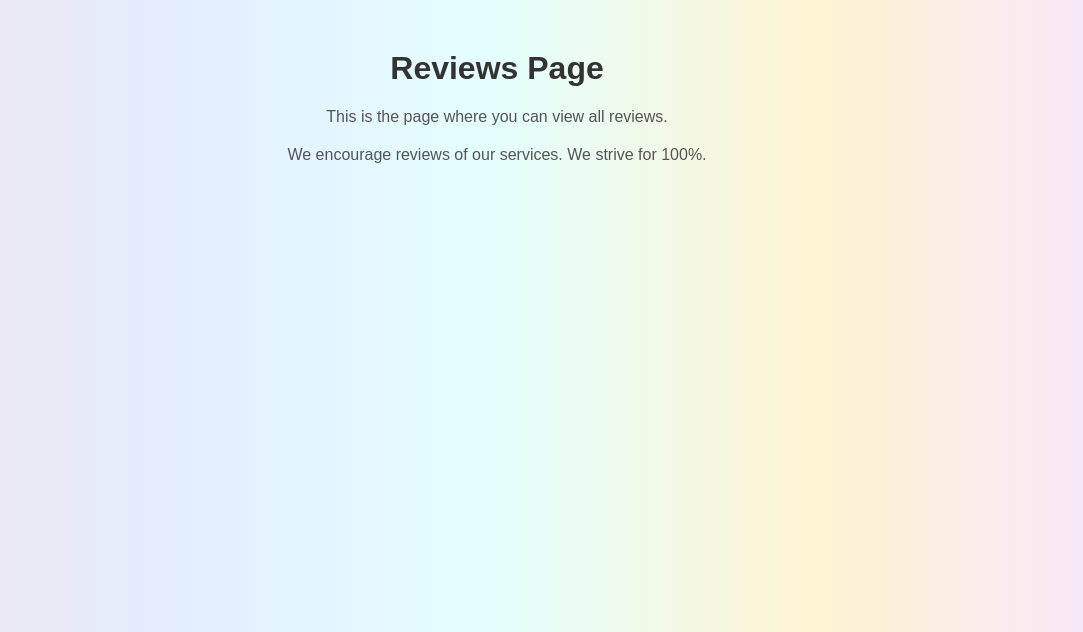
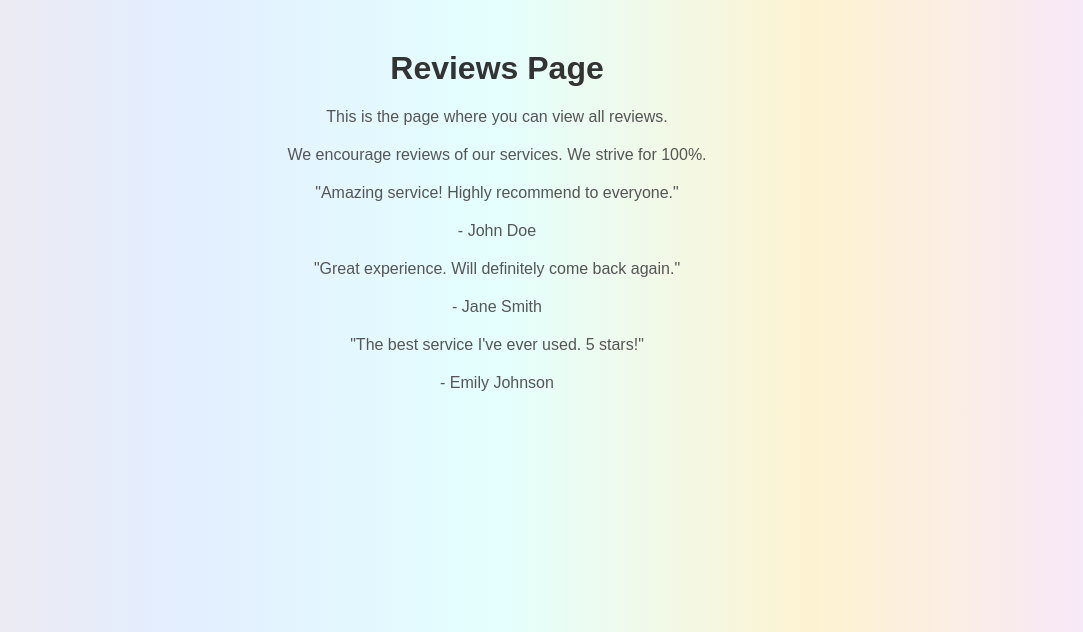
Before and after one commit to fvirani786/FaridCleaners1, a Node server app: page /review in a window 1280 px wide. Shown: the top 632 px of the page, without its empty margins (143-1226 px from the left). Run offline with Node 20, Linux system fonts and the light colour scheme; data that the repository does not hold is empty; some libraries are stand-ins or nearby versions.

Commit message:
feat:review changes

```diff
--- a/views/review/review.ejs
+++ b/views/review/review.ejs
@@ -5,28 +5,25 @@
     <meta name="viewport" content="width=device-width, initial-scale=1.0">
     <title>Reviews Page</title>
     <link rel="stylesheet" href="/rev.css">
-
 </head>
 <body>
     <h1>Reviews Page</h1>
     <p>This is the page where you can view all reviews.</p>
     <p>We encourage reviews of our services. We strive for 100%.</p>
 
+    <div class="reviews-container">
+        <div class="review-box">
+            <p class="review-text">"Amazing service! Highly recommend to everyone."</p>
+            <p class="review-author">- John Doe</p>
+        </div>
+        <div class="review-box">
+            <p class="review-text">"Great experience. Will definitely come back again."</p>
+            <p class="review-author">- Jane Smith</p>
+        </div>
+        <div class="review-box">
+            <p class="review-text">"The best service I've ever used. 5 stars!"</p>
+            <p class="review-author">- Emily Johnson</p>
+        </div>
+    </div>
 </body>
-<style>
-    body {
-        background-color: aqua;
-        text-align: center;
-        margin: 0;
-        padding: 0;
-    }
-
-    h1 {
-        margin-top: 50px;
-    }
-
-    p {
-        margin-bottom: 20px;
-    }
-</style>
 </html>
```
Also changed, not shown: public/styles.css (+6 -6 lines).
